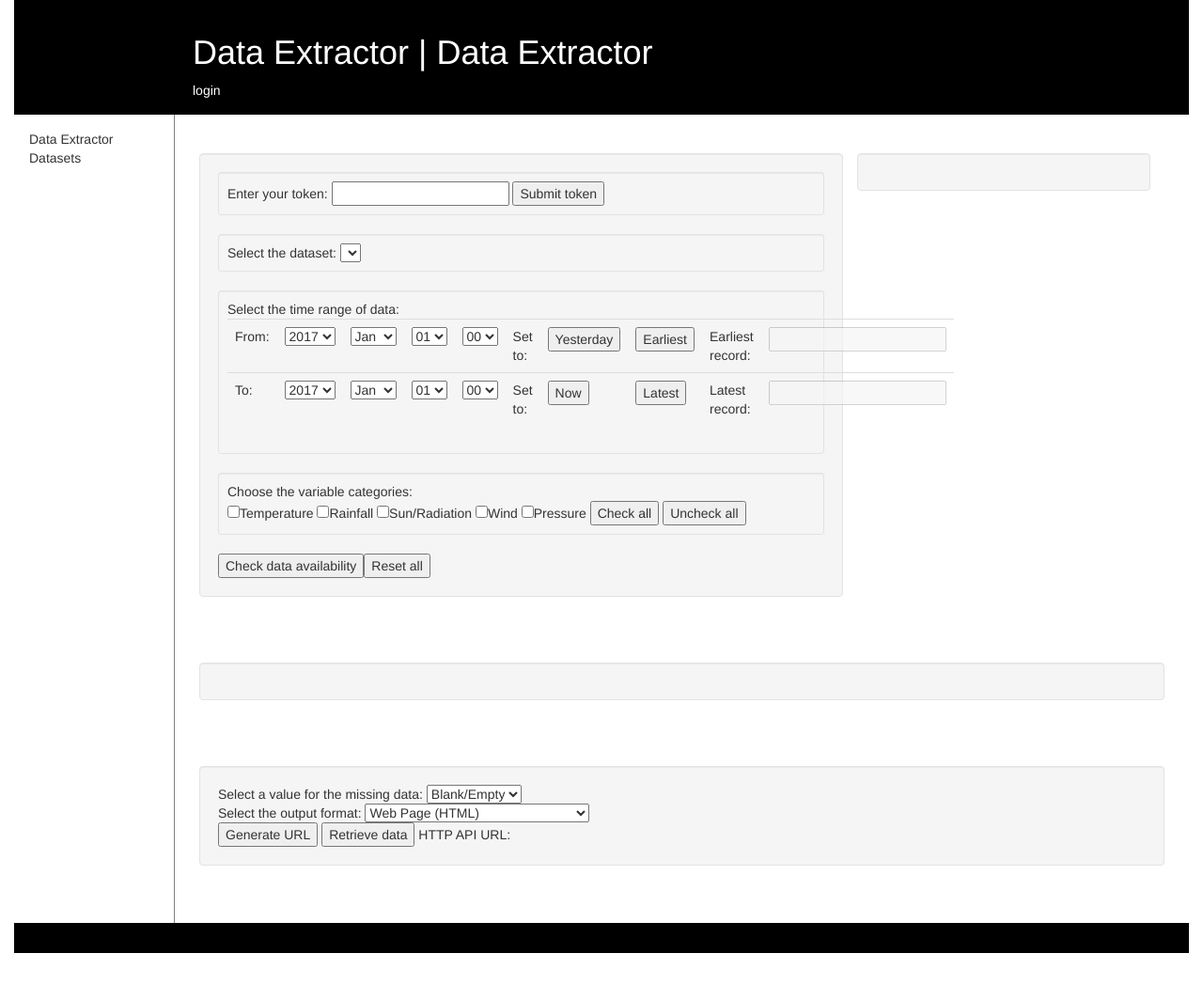
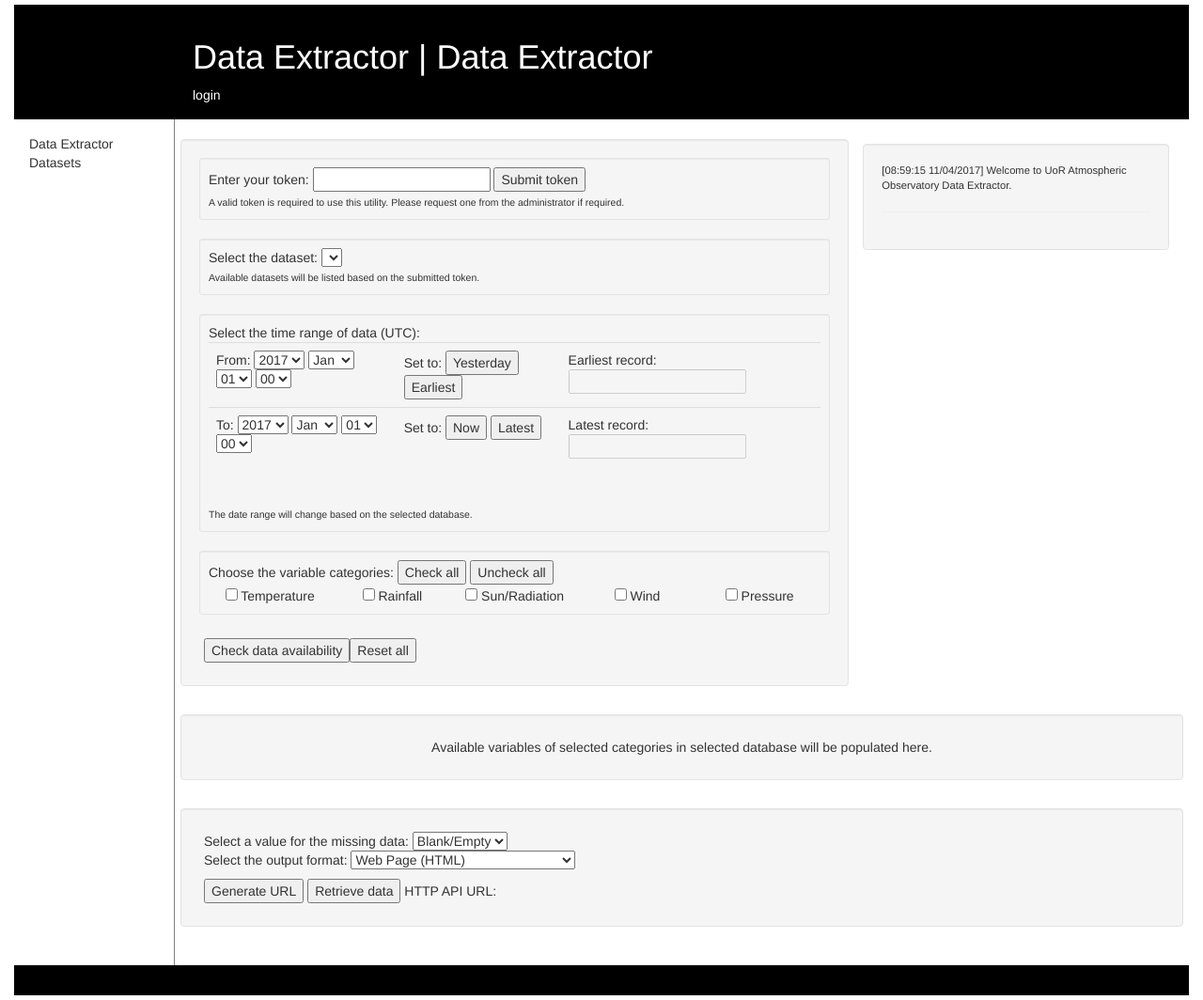
Before and after one commit to AndyGabey/extractor, a Flask app: template Extractor/templates/data_extractor.html in a window 1280 px wide. Shown: the whole page at 94% size. Before the commit the page ends 1014 px from the top, so only its background shows below. Run offline with Flask 2, Linux system fonts and the light colour scheme; the template is opened without the code that fills it, so the values that code supplies are empty; parts of the project's set-up code (start-up, migrations or seed data) failed here and were passed over; some libraries are stand-ins or nearby versions.

Commit message:
Added info in the form. Minor changes to the layout.

```diff
--- a/Extractor/templates/data_extractor.html
+++ b/Extractor/templates/data_extractor.html
@@ -5,9 +5,30 @@
 {% block head %}
 	<meta charset="utf-8">
 	<!--link rel=stylesheet type=text/css href="/static/style.css"-->
-
+<style type="text/css">
+div
+	{
+		padding: 5px;
+	}
+#var_choices td
+	{
+		width: 20%;
+		text-align: center;
+	}
+</style>
 <script type="text/javascript" src="https://ajax.googleapis.com/ajax/libs/jquery/3.1.1/jquery.min.js"></script>
 <script type="text/javascript">
+function clearVarBox(){
+	$("#variables").html("Available variables of selected categories in selected database will be populated here.");
+}
+function welcomeMsg(){
+	logMessage("Welcome to UoR Atmospheric Observatory Data Extractor.");
+	//logMessage("To use the extractor, you must first obtain a valid token from the administrator.");
+	divideLog();
+}
+function infoDatabase(){
+	$("#dataset_info").html("Available datasets will be listed based on the submitted token.");
+}
 var URL_BASE = "/ext";
 if (window.location.hostname == "127.0.0.1") {
     URL_BASE = ""
@@ -35,7 +56,6 @@ function isValidDate(dateArray) {
 		return true;
 	}
 }
-
 
 // Compares two dates in array form and see if Date2 is larger than Date1.
 // Date arrays must be in (H)H (D)D (M)M YYYY
@@ -147,7 +167,7 @@ function getDB(token){
 
 		// Begin constructing the variable table dynamically.
 		$("#datasets").html(dropDown);
-
+		$("#database_info").html("");
 		divideLog();
 	}).fail(function(){
 		logMessage("Token not found. Please contact the administrator.");
@@ -412,6 +432,9 @@ function retrieveData(url) {
 // Initialise after document is fully loaded.
 $(function(){
 	// Auto-put the days and hours into the selection field in start/end times.
+	clearVarBox();
+	infoDatabase();
+	welcomeMsg();
 	autoListYears();
 	autoListDays();
 	autoListHours();
@@ -484,6 +507,8 @@ $(function(){
 		$("#datasets").html("");
 		$("#earliest_rec").val("");
 		$("#latest_rec").val("");
+		clearVarBox();
+		infoDatabase();
 	});
 
 	$("#datasets").on("change",function(){
@@ -496,24 +521,27 @@ $(function(){
 
 {% block body %}
 
-<div class="row" style="padding:25px">
+<div class="row">
     <div id="left_panel" class="well col-sm-8">
         <div id="datatype" class="well well-sm">
             Enter your token:
             <input type="text" id="token">
-            <button id="submitToken">Submit token</button>
+            <button id="submitToken">Submit token</button><br>
+            <span style="font-size: 0.75em;">A valid token is required to use this utility. Please request one from the administrator if required.</span>
         </div>
         <div class="well well-sm">
             Select the dataset:
-            <select id="datasets"></select>
+            <select id="datasets"></select><br>
+            <span id="dataset_info" style="font-size: 0.75em;"></span>
         </div>
-        <div id="start_date" class="well well-sm">
-            Select the time range of data:
-            <table class="table">
-                <tr>
-                    <td>From:</td>
-                    <td><select id="startY" class="dates"></select></td>
-                    <td><select id="startM" class="dates">
+        <div class="well well-sm">
+            Select the time range of data (UTC):
+            <br>
+            <table class="table" style="padding: 0px; width: 100%;">
+                <tr id="start_date" style="padding: 0px;">
+                    <td>From:
+                    <select id="startY" class="dates"></select>
+                    <select id="startM" class="dates">
                         <option value="1">Jan</option>
                         <option value="2">Feb</option>
                         <option value="3">Mar</option>
@@ -526,18 +554,19 @@ $(function(){
                         <option value="10">Oct</option>
                         <option value="11">Nov</option>
                         <option value="12">Dec</option>
-                    </select></td>
-                    <td><select id="startD" class="dates"></select></td>
-                    <td><select id="startH" class="dates"></select></td>
-                    <td>Set to:</td>
-                    <td><button id="setStartToYtd">Yesterday</button></td>
-                    <td><button id="setStartToEarliest">Earliest</button></td>
-                    <td>Earliest record:</td><td> <input type="text" id="earliest_rec" disabled></td>
+                    </select>
+                    <select id="startD" class="dates"></select>
+                    <select id="startH" class="dates"></select></td>
+                    <td>
+                    Set to:
+                    <button id="setStartToYtd">Yesterday</button>
+                    <button id="setStartToEarliest">Earliest</button></td>
+                    <td>Earliest record: <input type="text" id="earliest_rec" disabled></td>
                 </tr>
-                <tr id="end_date">
-                    <td>To:</td>
-                    <td><select id="endY" class="dates"></select></td>
-                    <td><select id="endM" class="dates">
+                <tr id="end_date" style="padding: 0px;">
+                    <td>To:
+                    <select id="endY" class="dates"></select>
+                    <select id="endM" class="dates">
                         <option value="1">Jan</option>
                         <option value="2">Feb</option>
                         <option value="3">Mar</option>
@@ -550,26 +579,32 @@ $(function(){
                         <option value="10">Oct</option>
                         <option value="11">Nov</option>
                         <option value="12">Dec</option>
-                    </select></td>
-                    <td><select id="endD" class="dates"></select></td>
-                    <td><select id="endH" class="dates"></select></td>
-                <td>Set to:</td>
-                <td><button id="setEndToNow">Now</button></td>
-                <td><button id="setEndToLatest">Latest</button></td>
-                    <td>Latest record:</td><td> <input type="text" id="latest_rec" disabled></td>
+                    </select>
+                    <select id="endD" class="dates"></select>
+                    <select id="endH" class="dates"></select></td>
+                <td>Set to:
+                	<button id="setEndToNow">Now</button>
+                	<button id="setEndToLatest">Latest</button></td>
+                <td>Latest record: <input type="text" id="latest_rec" disabled></td>
                 </tr>
            </table>
+            <br>
+            <span style="font-size: 0.75em;">The date range will change based on the selected database.</span>
         </div>
 
         <div id="vtype" class="well well-sm">
-            Choose the variable categories:<br>
-            <input type="checkbox" name="var_type" value="typetemp">Temperature</input>
-            <input type="checkbox" name="var_type" value="typerain">Rainfall</input>
-            <input type="checkbox" name="var_type" value="typesrad">Sun/Radiation</input>
-            <input type="checkbox" name="var_type" value="typewind">Wind</input>
-            <input type="checkbox" name="var_type" value="typepres">Pressure</input>
+            Choose the variable categories:
             <input type="button" id="check_all_vartypes" value="Check all"></input>
-            <input type="button" id="uncheck_all_vartypes" value="Uncheck all"></input>
+            <input type="button" id="uncheck_all_vartypes" value="Uncheck all"></input><br>
+            <table style="width: 100%;" id="var_choices">
+            	<tr>
+            		<td><input type="checkbox" name="var_type" value="typetemp"> Temperature</input></td>
+            		<td><input type="checkbox" name="var_type" value="typerain"> Rainfall</input></td>
+            		<td><input type="checkbox" name="var_type" value="typesrad"> Sun/Radiation</input></td>
+            		<td><input type="checkbox" name="var_type" value="typewind"> Wind</input></td>
+            		<td><input type="checkbox" name="var_type" value="typepres"> Pressure</input></td>
+            </tr>
+            </table>
         </div>
         <div>
             <input type="button" id="check_step_one" value="Check data availability"></input><input type="button" id="reset_1" value="Reset all"></input>
@@ -577,18 +612,18 @@ $(function(){
     </div>
 
     <div class="col-sm-4">
-        <div id="right_panel" class="well"></div>
+        <div id="right_panel" class="well" style="font-size:0.8em;"></div>
     </div>
 </div>
-<div class="row" style="padding: 25px;">
+<div class="row">
     <div id="database" class="well">
-        <div id="variables"></div>
+        <div id="variables" style="text-align:center;">
+        </div>
     </div>
 </div>
 
-<div class="row" style="padding: 25px;">
+<div class="row">
     <div id="footer" class="well">
-
         <div id="missing_value_options">
             Select a value for the missing data:
             <select id="missing">
```
